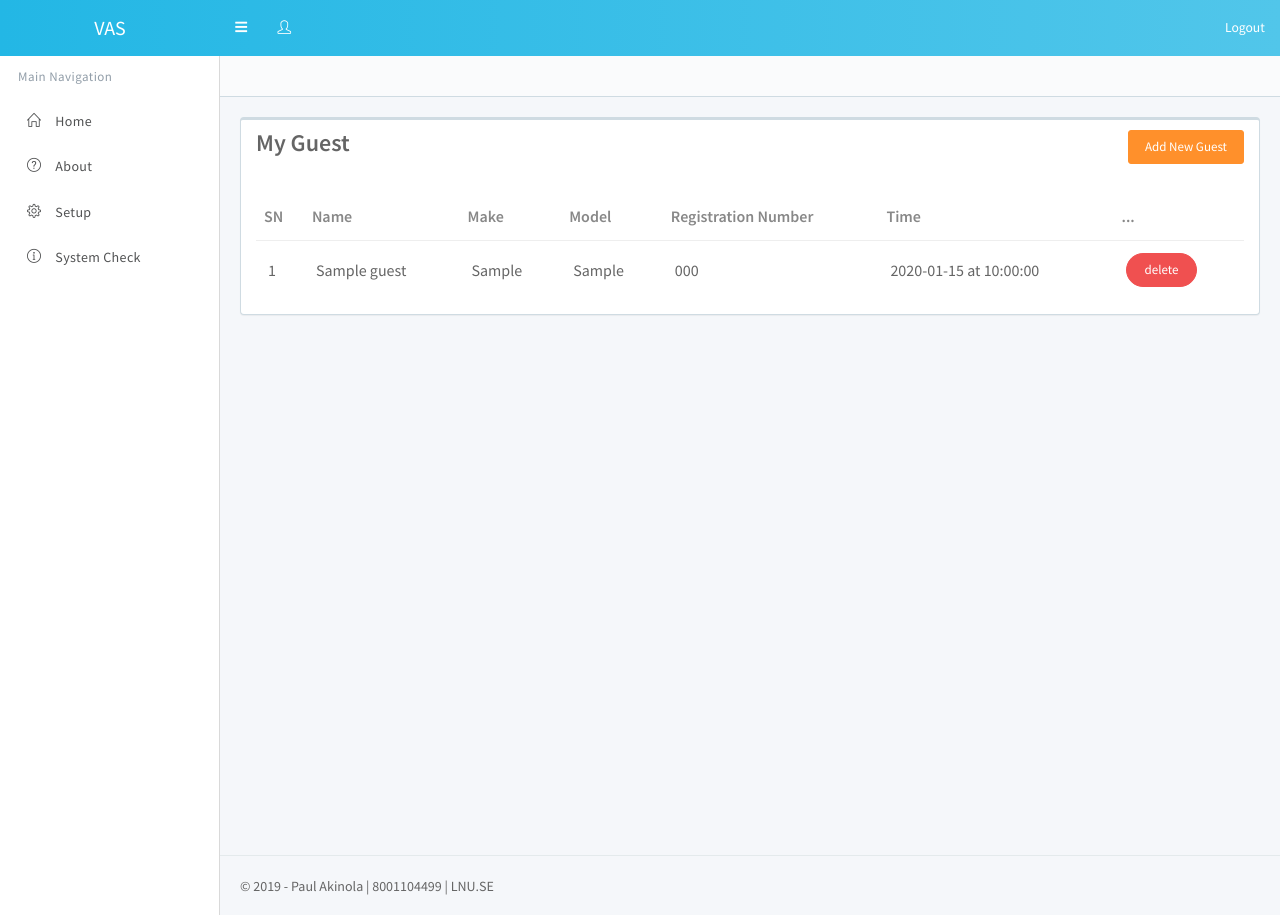
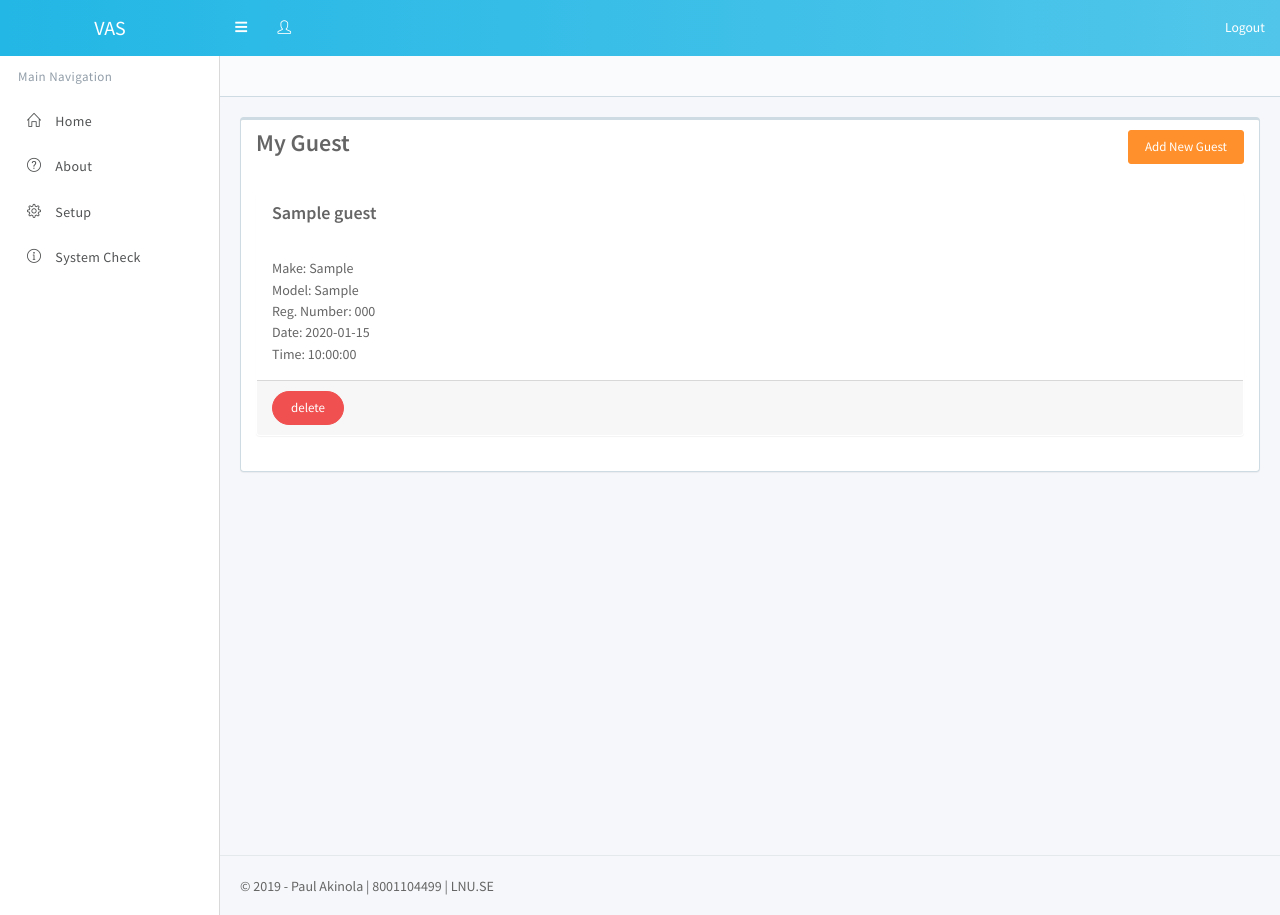
Before and after one commit to wiseman2018/VehicluarSystem, a Flask app: page /setup/guests in a window 1280 px wide. Run offline with Flask 2, Linux system fonts and the light colour scheme; the visitor is signed in with stand-in values (Sample User, id 1); tables that the repository leaves empty hold one stand-in row (values such as "Sample post"); some libraries are stand-ins or nearby versions.

Commit message:
UI fix on tenant guest

```diff
--- a/templates/setup/tenant_guests.html
+++ b/templates/setup/tenant_guests.html
@@ -10,36 +10,24 @@
                     </h3>
                 </div>
                 <div class="card-body">
-                    <div class="table-responsive">
-                        <table class="table table-hover">
-                            <thead>
-                                <tr>
-                                    <th>SN</th>
-                                    <th>Name</th>
-                                    <th>Make</th>
-                                    <th>Model</th>
-                                    <th>Registration Number</th>
-                                    <th>Time</th>
-                                    <th>...</th>
-                                </tr>
-                            </thead>
-                            <tbody>
-                                {% for guest in guests %}
-                                <tr>
-                                    <td>{{loop.index}}</td>
-                                    <td>{{ guest.guest_name }}</td>
-                                    <td>{{ guest.vehicle_make }}</td>
-                                    <td>{{ guest.vehicle_model }}</td>
-                                    <td>{{ guest.plate_number }}</td>
-                                    <td>{{ guest.arrival_date}} at {{ guest.arrival_time}}</td>
-                                    <td>
-                                        <a href="/setup/delete_guest?id={{guest.id}}" onclick="return false;" class="btn btn-danger btn-oval confirm_delete">delete</a>
-                                    </td>
-                                </tr>
-                                {% endfor %}
-                            </tbody>
-                        </table>
-                    </div>
+                    {% for guest in guests %}
+                    <div class="card">
+                        <div class="card-header">
+                           <h4>{{ guest.guest_name }}</h4>
+                        </div>
+                        <div class="card-body">
+                            Make: {{ guest.vehicle_make }}<br>
+                            Model: {{ guest.vehicle_model }}<br>
+                            Reg. Number: {{ guest.plate_number }}<br>
+                            Date: {{ guest.arrival_date}} <br>
+                            Time: {{ guest.arrival_time}}
+                        </div>
+                        <div class="card-footer">
+                            <a href="/setup/delete_guest?id={{guest.id}}" onclick="return false;" class="btn btn-danger btn-oval confirm_delete">delete</a>
+                        </div>
+                        </div>
+                    {% endfor %}
+
                 </div>
             </div>
         </div>
```
